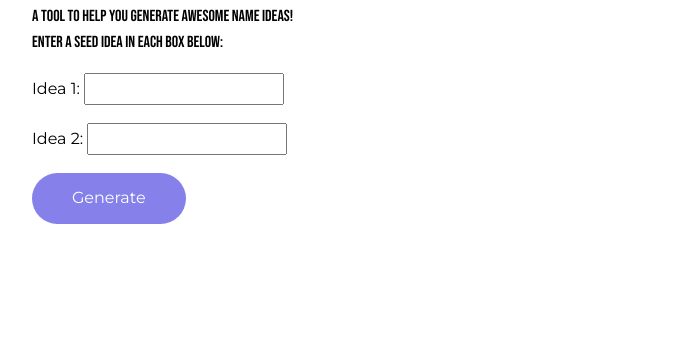
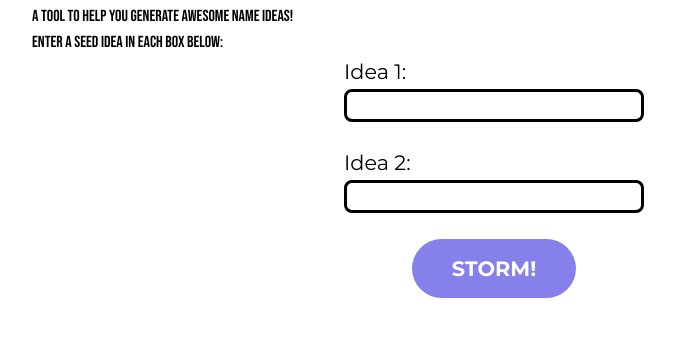
Before and after one commit to chrissoncrant/church-name-generator, a website built with Vite: page client/index.html in a window 1280 px wide. Shown: the part 111-448 px from the top of the page, without its empty margins (146-821 px from the left). Built offline with nearby package versions, Linux system fonts and the light colour scheme.

Commit message:
updated HTMl and CSS

```diff
--- a/client/index.html
+++ b/client/index.html
@@ -2,7 +2,10 @@
 <html lang="en">
 <head>
     <meta charset="utf-8">
-    <title>HOLY SH*FT! BRANDING TOOL</title>
+    <title>HOLY SH*FT! BRAND-STORMIN'</title>
+
+    <!-- Font Awesome -->
+    <link rel="stylesheet" href="https://cdnjs.cloudflare.com/ajax/libs/font-awesome/6.3.0/css/all.min.css" integrity="sha512-SzlrxWUlpfuzQ+pcUCosxcglQRNAq/DZjVsC0lE40xsADsfeQoEypE+enwcOiGjk/bSuGGKHEyjSoQ1zVisanQ==" crossorigin="anonymous" referrerpolicy="no-referrer" />
 
     <!-- Favicon -->
     <link rel="shortcut icon" href="/favicon.png?v=1.1" type="image/x-icon">
@@ -15,32 +18,39 @@
     <script src="script.js" defer></script>
 </head>
 <body>
+
+
   <header class="wrapper">
-    <nav>
-      <ul role="list">
-        <li>
-          <a href="">
-            <img id="header-logo" src="./images/holy-shift-for-web.png" alt="Holy Shify logo">
-          </a>
-        </li>
-      </ul>
-    </nav>
+    <a href="https://www.holyshift.studio">
+      <img id="header-logo" src="./images/holy-shift-for-web.png" alt="Holy Shify logo">
+    </a>
     <h1>NameStormin' (or perhaps 'BrandStormin')</h1>
     <p>A tool to help you generate awesome name ideas!</p>
     <p>Enter a seed idea in each box below:</p>
   </header>
+
+  <!-- Hamburger menu icons -->
+    <!-- <div class="burger-menu-container">
+      <a href="#" class="burger-menu-button" data-open>
+        <i class="fa-solid fa-fw fa-bars">
+        </i><i class="fa-solid fa-fw fa-xmark"></i>
+      </a>
+    </div> -->
+
+
   <main class="wrapper flow">
     <form>
       <div class="inputs-wrapper">
         <label for="input-1">Idea 1:
-          <input id="input-1" name="idea-1" type="text">
         </label>
+        <input id="input-1" name="idea-1" type="text">
         <label for="input-2">Idea 2:
-          <input id="input-2" name="idea-2" type="text">
         </label>
+        <input id="input-2" name="idea-2" type="text">
       </div>
-      <button type="submit">Generate</button>
+      <button type="submit">STORM!</button>
     </form>
+
     <div class="results-display">
       <!-- <div class="idea">Westside Chapel</div> -->
       <!-- <div class="idea">Westside Chapel</div>
--- a/client/style.css
+++ b/client/style.css
@@ -94,14 +94,15 @@ p a {
     text-decoration: underline;
 }
 
-button {
-    cursor: pointer;
+.burger-menu-container {
+    background-color: black;
+    width: fit-content;
+    border-radius: 5px;
+}
+
+i {
     color: white;
-    background-color: #8681EA;
-    border: none;
-    padding: 0.8rem 2.5rem;
-    border-radius: 6.25rem;
-    margin-top: 18px;
+    font-size: 3.5rem;
 }
 
 .flow > * + * {
@@ -118,18 +119,52 @@ button {
     max-width: 1000px;
 }
 
+form {
+    /* border: solid; */
+    display: flex;
+    flex-direction: column;
+    justify-content: space-between;
+    align-items: center;
+    max-width: 800px;
+    margin-inline: auto;
+}
+
 .inputs-wrapper {
     display: flex;
     /* gap: 24px; */
     flex-direction: column;
+    width: 300px;
 }
 
 label {
     display: block;
+    font-size: 1.3rem;
 }
 
-input:last-child {
-    margin-top: 18px;
+label:last-of-type {
+    margin-top: 24px;
+}
+
+input {
+    border: solid;
+    border-radius: 8px;
+}
+
+:focus {
+    outline: none;
+    box-shadow: 0 0 0 3px #8681EA;
+  }
+
+button {
+    cursor: pointer;
+    color: white;
+    background-color: #8681EA;
+    border: none;
+    padding: 0.8rem 2.5rem;
+    border-radius: 6.25rem;
+    margin-top: 26px;
+    font-size: 1.3rem;
+    font-weight: bold;
 }
 
 .results-display {
```
